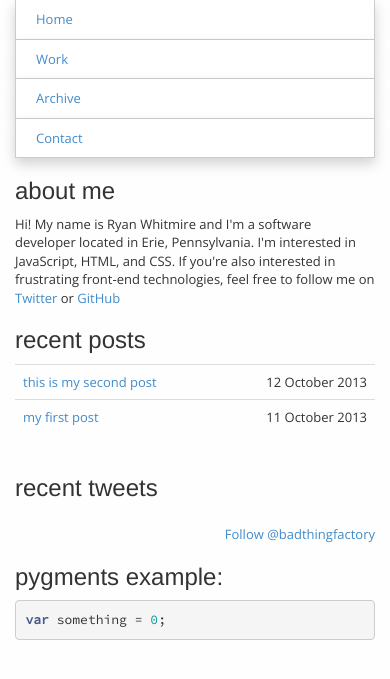
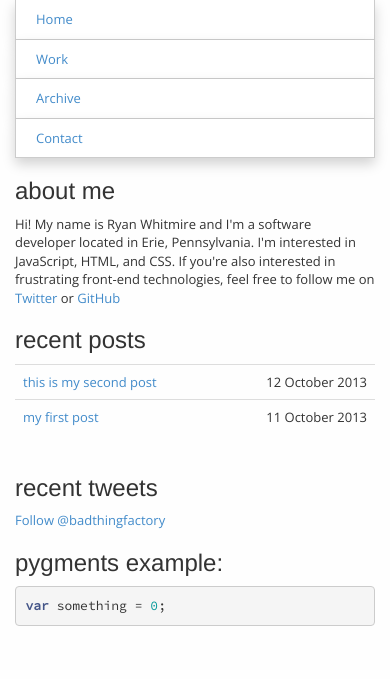
Before and after one commit to rwhitmire/rwhitmire.github.io, a Jekyll site: the page built from index.html, in a window 390 px wide. Shown: the top 679 px of the page. Built offline with Jekyll 4.4.1, drawn with Linux system fonts in a browser that asks for light colours; Markdown is read by kramdown in place of the engine named in the settings; comment, search, counter and statistics services are not loaded.

Commit message:
fix mobile tweet display

```diff
--- a/css/site.css
+++ b/css/site.css
@@ -54,6 +54,12 @@ header nav ul li a {
 	padding: 10px 20px;
 }
 
-.follow-wrapper {
-	padding-top: 14px;
+@media (min-width: 768px) {
+	.text-right-sm {
+		text-align: right;
+	}
+
+	.follow-wrapper {
+		padding-top: 14px;
+	}
 }
--- a/index.html
+++ b/index.html
@@ -28,15 +28,13 @@ title: Home
 	</tbody>
 </table>
 
-
-
 <div class="row">
-	<div class="col-md-6">
+	<div class="col-sm-6">
 		<h3>
-	recent tweets
-</h3>
+			recent tweets
+		</h3>
 	</div>
-	<div class="col-md-6 text-right follow-wrapper">
+	<div class="col-sm-6 text-right-sm follow-wrapper">
 		<a href="https://twitter.com/badthingfactory" class="twitter-follow-button" data-show-count="false" data-size="large">
 			Follow @badthingfactory
 		</a>
```
Also changed, not shown: 2 other files.
